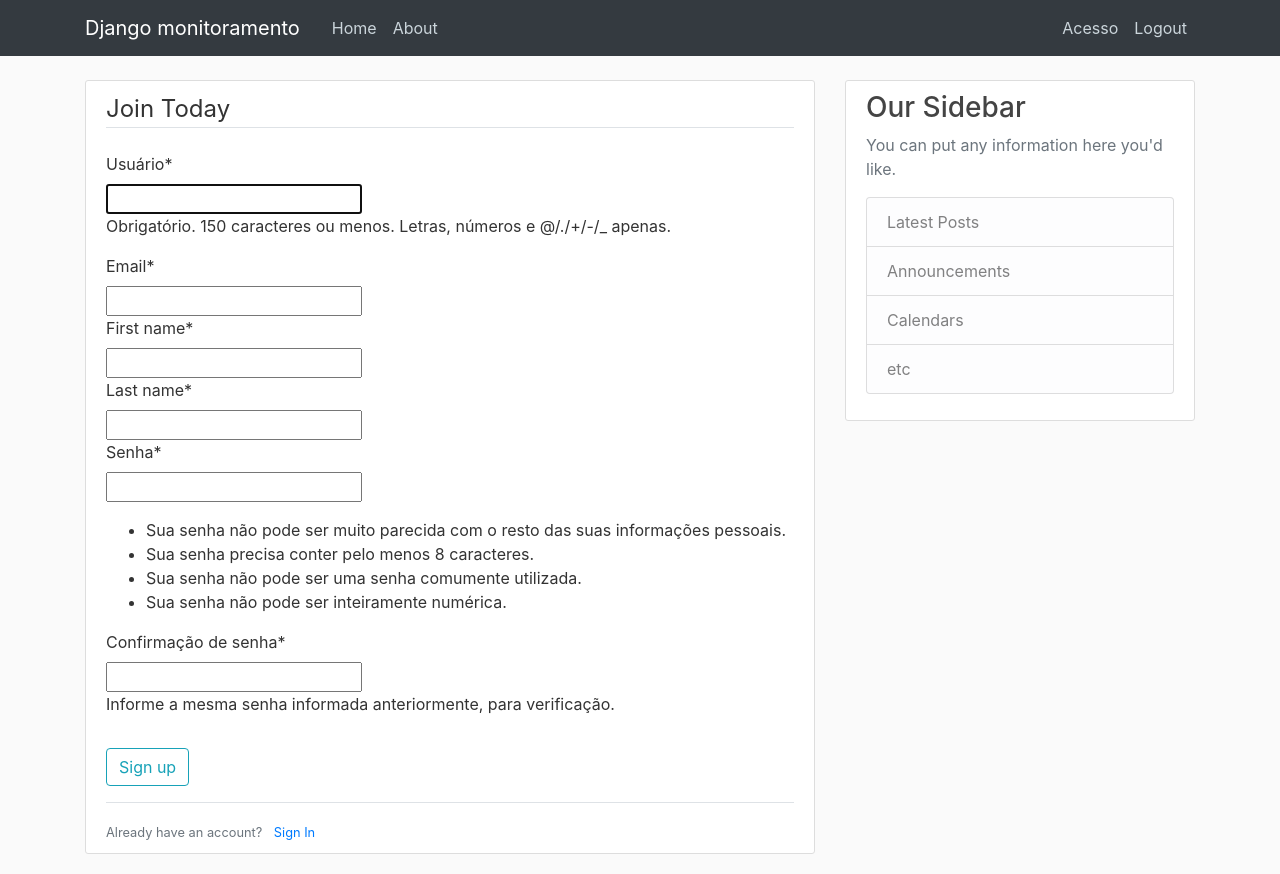
After one commit to RobertoHigor/TCC---Django-framework, a Django app: page /register/ in a window 1280 px wide. The commit adds this page. Run offline with Django 3.2, Linux system fonts and the light colour scheme; the visitor is signed in with stand-in values (Sample User, id 1); some libraries are stand-ins or nearby versions.

Commit message:
Gerador de senhas e sistema básico de permissões

```diff
--- a/TccRobertoWeb/TccRobertoWeb/settings.py
+++ b/TccRobertoWeb/TccRobertoWeb/settings.py
@@ -30,6 +30,7 @@ ALLOWED_HOSTS = []
 # Application definition
 
 INSTALLED_APPS = [
+    'crispy_forms',
     'django.contrib.admin',
     'monitoramento.apps.MonitoramentoConfig',
     'users.apps.UserConfig',
@@ -128,5 +129,6 @@ USE_TZ = True
 
 STATIC_URL = '/static/'
 CRISPY_TEMPALTE_PACK = 'bootstrap4'
-LOGIN_REDIRECT_URL = 'inicio-registros'
+#Para onde ir após logar
+LOGIN_REDIRECT_URL = 'site-about'
 LOGIN_URL = 'login'
--- a/TccRobertoWeb/TccRobertoWeb/urls.py
+++ b/TccRobertoWeb/TccRobertoWeb/urls.py
@@ -16,11 +16,19 @@ Including another URLconf
 from django.contrib import admin
 from django.urls import path
 from monitoramento import views as registro_views
+#Imports do usuario
+from django.contrib.auth import views as auth_views
+from users import views as user_views
 
 
 urlpatterns = [
-    path('', registro_views.RegistroListView.as_view(), name='inicio-registros'),
+    path('', registro_views.about, name='site-about'),
     path('about/', registro_views.about, name='site-about'),
+    path('home/', registro_views.RegistroListView.as_view(template_name='monitoramento/home.html'), name='inicio-registros'),
 
+    #Usuario
     path('admin/', admin.site.urls),
+    path('login/', auth_views.LoginView.as_view(template_name='users/login.html'), name='login'),
+    path('logout/', auth_views.LogoutView.as_view(template_name='users/logout.html'), name='logout'),
+    path('register/', user_views.register, name='register'),
 ]
--- a/TccRobertoWeb/monitoramento/templates/monitoramento/base.html
+++ b/TccRobertoWeb/monitoramento/templates/monitoramento/base.html
@@ -37,12 +37,11 @@
                     <div class="navbar-nav">
                     <!-- Checando se o usuário está autenticado com a função do django para exibir o botão certo-->
                     {% if user.is_authenticated %}
-                        <a class="nav-item nav-link" href="#">Criar Post</a>
-                        <a class="nav-item nav-link" href="#">Profile</a>
-                        <a class="nav-item nav-link" href="#">Logout</a>
+                        <a class="nav-item nav-link" href="#">Acesso</a>
+                        <a class="nav-item nav-link" href="{% url 'logout' %}">Logout</a>
                     {% else %}
-                        <a class="nav-item nav-link" href="#">Login</a>
-                        <a class="nav-item nav-link" href="#">Register</a>
+                        <a class="nav-item nav-link" href="{% url 'login' %}">Login</a>
+                        <a class="nav-item nav-link" href="{% url 'register' %}">Register</a>
                     {% endif %}
                     </div>
                 </div>
--- a/TccRobertoWeb/monitoramento/views.py
+++ b/TccRobertoWeb/monitoramento/views.py
@@ -1,13 +1,17 @@
 from django.shortcuts import render
 from django.views.generic import ListView
+from django.contrib.auth.mixins import LoginRequiredMixin, PermissionRequiredMixin
 from .models import Registro
 
-class RegistroListView(ListView):
+class RegistroListView(LoginRequiredMixin, PermissionRequiredMixin, ListView):
+    permission_required = "auth.change_user"
     model = Registro
     template_name = 'monitoramento/home.html'
     context_object_name = 'registros'
     #ordering = ['data_acesso']
     paginate_by = 10
+
+    #Método para busca por sala
     def get_queryset(self):
         try:
             query = self.request.GET.get('q')
--- a/TccRobertoWeb/users/apps.py
+++ b/TccRobertoWeb/users/apps.py
@@ -4,4 +4,8 @@ from django.apps import AppConfig
 class UserConfig(AppConfig):
     name = 'users'
 
+    #Importando signals
+    def ready(self):
+        import users.signals
+
 #utilizar signal para criar acesso automaticamente
--- /dev/null
+++ b/TccRobertoWeb/users/forms.py
@@ -0,0 +1,15 @@
+from django import forms
+from django.contrib.auth.models import User
+from django.contrib.auth.forms import UserCreationForm
+from .models import Acesso
+
+#criar def save aqui dentro ou gerar no campo?
+
+class UserRegisterForm(UserCreationForm):
+    first_name = forms.CharField(max_length=30)
+    last_name = forms.CharField(max_length=30)
+    email = forms.EmailField(max_length=75)
+
+    class Meta:
+        model = User
+        fields = ['username', 'email', 'first_name', 'last_name', 'password1', 'password2']
--- a/TccRobertoWeb/users/models.py
+++ b/TccRobertoWeb/users/models.py
@@ -1,11 +1,18 @@
 from django.db import models
 from django.contrib.auth.models import User
 
+#Gerar uma senha de 6 digitos.
+#O motivo por optar pela senha ser gerada é como a senha é unica, ao receber um erro de "senha existente", a pessoa que está realizando o cadastro irá descobrir uma senha de outro usuário.
+def gerarAcesso():
+    # Generate ID once, then check the db. If exists, keep trying.
+    senhaPorta = User.objects.make_random_password(length=6, allowed_chars='123456789')
+    while Acesso.objects.filter(senhaPorta=senhaPorta).exists():
+        senhaPorta = User.objects.make_random_password(length=6, allowed_chars='123456789')
+    return int(senhaPorta)
+
 class Acesso(models.Model):
     usuario_id = models.OneToOneField(User, on_delete=models.CASCADE)
-    senhaPorta = models.IntegerField(unique=True)
+    senhaPorta = models.IntegerField(unique=True, default = gerarAcesso)
 
     def __str__(self):
         return f'{self.usuario_id.username} Acesso'
-
-    #resolver problema de criar acesso automaticamente
--- /dev/null
+++ b/TccRobertoWeb/users/signals.py
@@ -0,0 +1,15 @@
+from django.db.models.signals import post_save
+from django.contrib.auth.models import User
+#Receiver é a função que recebe o sinal e faz algumna tarefa. É utilizado com um decorator
+from django.dispatch import receiver
+from .models import Acesso
+
+@receiver(post_save, sender=User)
+def criar_acesso(sender, instance, created, **kwargs):
+    if created:
+        Acesso.objects.create(usuario_id=instance)
+
+#Salvar o Acesso toda vez que o objeto User for salvo
+@receiver(post_save, sender=User)
+def salvar_acesso(sender, instance, **kwargs):
+    instance.acesso.save()
--- /dev/null
+++ b/TccRobertoWeb/users/templates/users/register.html
@@ -0,0 +1,23 @@
+{% extends "monitoramento/base.html" %}
+{% load crispy_forms_tags %}
+{% block content %}
+
+    <div class = "content-section">
+        <!-- Pesquisar CRSF token. O django requere que essa tag oculta seja adicionada por segurança-->
+        <form method = "POST">
+            {% csrf_token %}
+            <fieldset class = "form-group">
+                <legend class = "border-bottom mb-4">Join Today</legend>
+                <!-- o método as_p renderiza o formulário como um parágrafo-->
+                {{ form|crispy }}
+            </fieldset>
+            <div class = "form-group">
+                <button class="btn btn-outline-info" type = "submit">Sign up</button>
+            </div>
+        </form>
+        <div class = "border-top pt-3">
+            <small class = "text-muted">Already have an account? <a class = "ml-2" href="{% url 'login' %}">Sign In</a> </small>
+        </div>
+    </div>
+
+{% endblock content %}
--- a/TccRobertoWeb/users/views.py
+++ b/TccRobertoWeb/users/views.py
@@ -1,3 +1,25 @@
-from django.shortcuts import render
+from django.shortcuts import render, redirect
+from django.contrib import messages
+from .forms import UserRegisterForm
+from .models import Acesso
+from django.contrib.auth.models import User
+from django.contrib.auth.decorators import permission_required
 
-# Create your views here.
+#Formulário de registro do django
+@permission_required('auth.change_user', raise_exception=True)
+def register(request):
+    if request.method == 'POST':
+        #utilizando form criado que herda de UserCreationForm
+        form = UserRegisterForm(request.POST)
+        if form.is_valid():
+            #Envia o formulário e faz um hash da senha
+            form.save()
+            username = form.cleaned_data.get('username')
+            user =  User.objects.filter(username=username).first()
+            acesso = Acesso.objects.filter(usuario_id=user).first()
+            messages.success(request, f'Sua conta foi criada! Você agora pode efetuar login {acesso.senhaPorta}!')
+            return redirect('login')
+    else:
+            form = UserRegisterForm()
+         #Enviando a variável para a página
+    return render(request, 'users/register.html', {'form': form})
```
Also changed, not shown: TccRobertoWeb/users/templates/users/login.html (added, +23 -0 lines), TccRobertoWeb/users/templates/users/logout.html (added, +11 -0 lines), TccRobertoWeb/users/migrations/0002_auto_20190522_1335.py (added).
